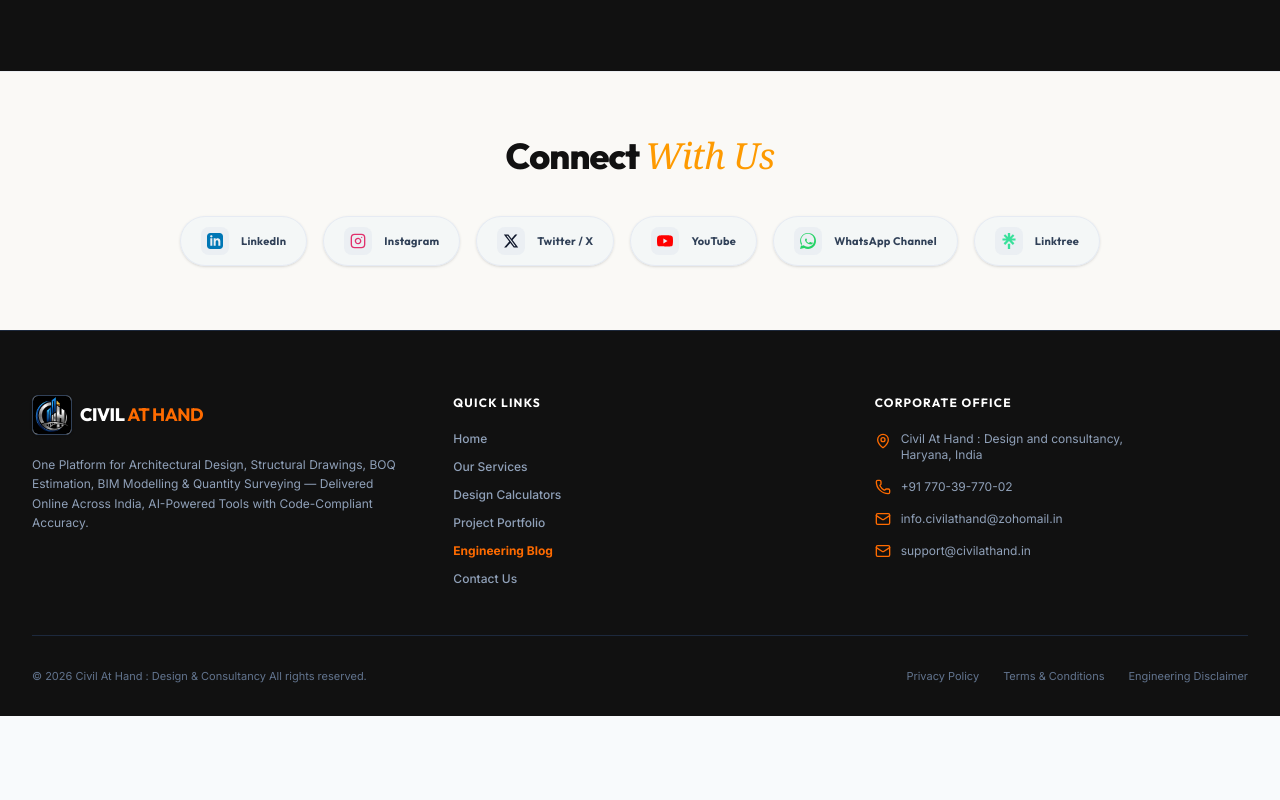
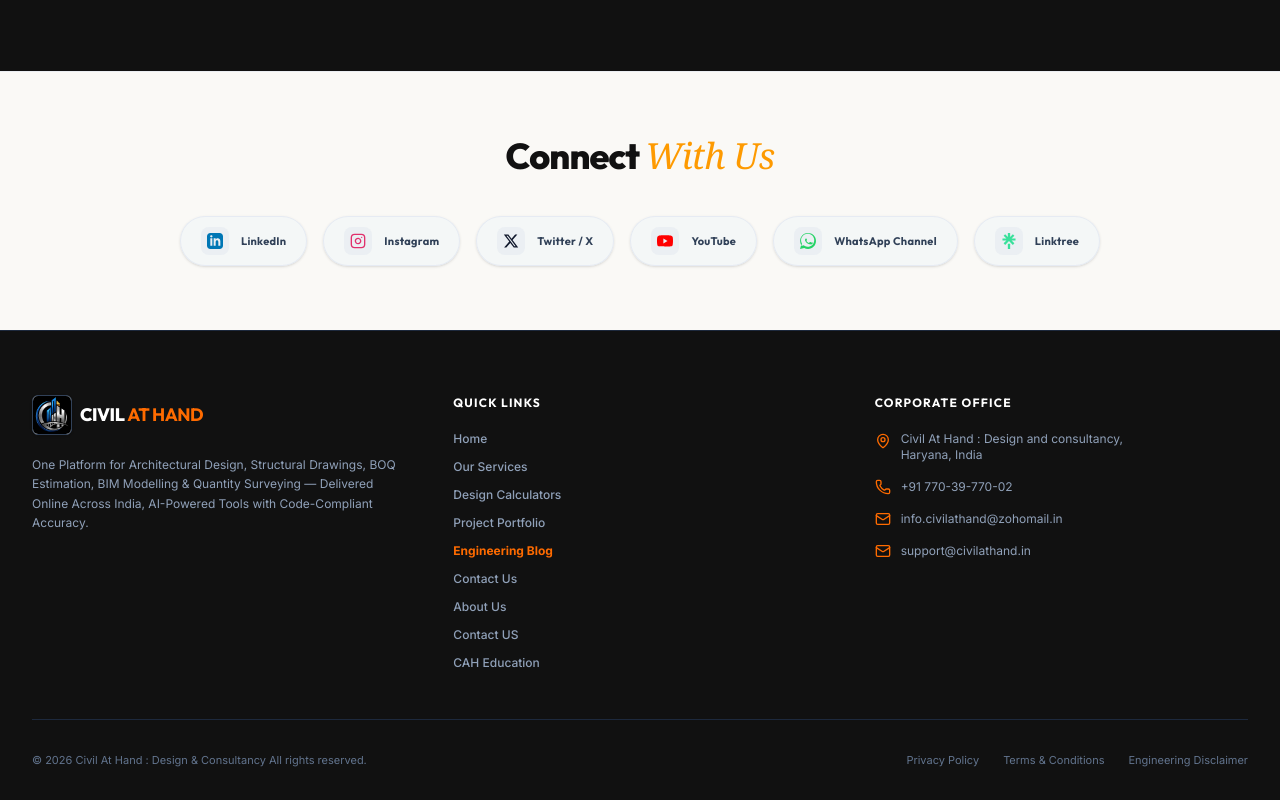
Before and after one commit to civilathandwork/civilathand-v1, a Next.js app: page / in a window 1280 px wide. Shown: the part 6864-7664 px from the top of the page. Before the commit the page ends 7580 px from the top, so only its background shows below. Built offline with nearby package versions, Linux system fonts and the light colour scheme; no server answers; the database is empty.

Commit message:
Update Footer.tsx

```diff
--- a/src/components/Footer.tsx
+++ b/src/components/Footer.tsx
@@ -267,6 +267,15 @@
                 <li>
                   <Link href="/#contact" className="hover:text-orange-500 transition-colors">Contact Us</Link>
                 </li>
+                 <li>
+                  <Link href="/about" className="hover:text-orange-500 transition-colors">About Us</Link>
+                </li>
+                 <li>
+                  <Link href="/contact" className="hover:text-orange-500 transition-colors">Contact US</Link>
+                </li>
+                 <li>
+                  <Link href="/Education" className="hover:text-orange-500 transition-colors">CAH Education</Link>
+                </li>
               </ul>
             </div>
 
```
